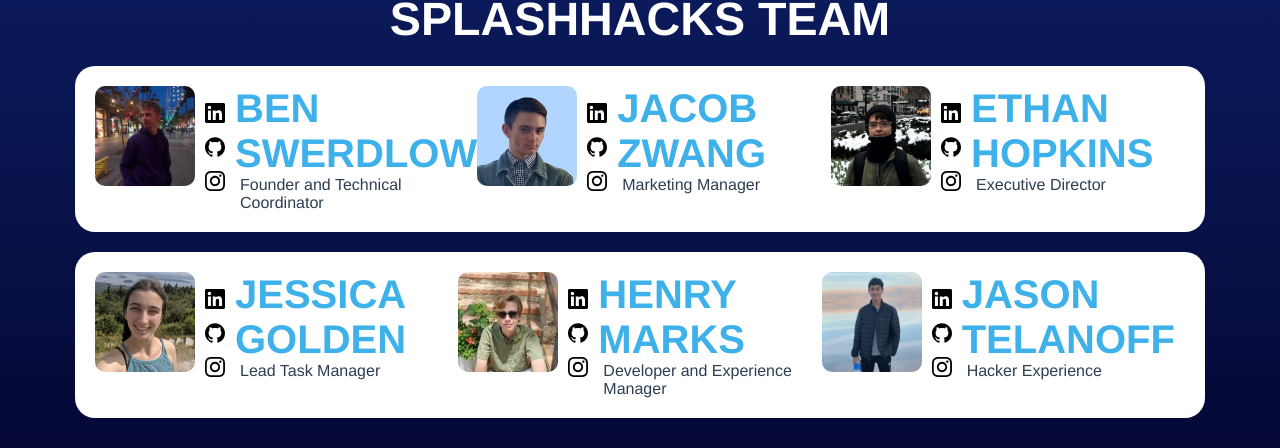
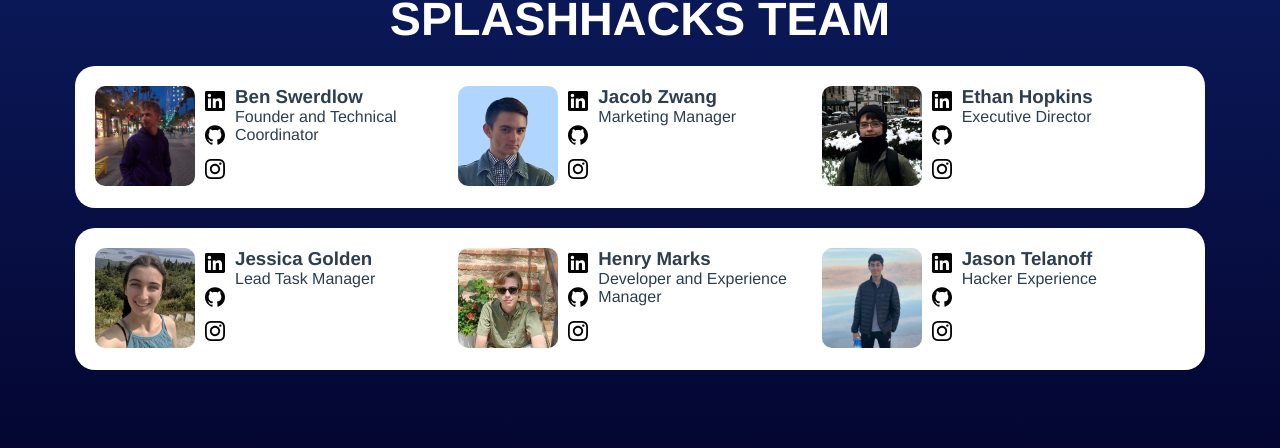
Before and after one commit to splashhacks/web, a Vue app: page / in a window 1280 px wide. Shown: the part 3448-3896 px from the top of the page. Built offline with nearby package versions, Linux system fonts and the light colour scheme.

Commit message:
fix teamcards

```diff
--- a/src/components/TeamCard.vue
+++ b/src/components/TeamCard.vue
@@ -13,7 +13,7 @@
       </a>
     </div>
     <div style="grid-row: 1; text-align: left">
-      <h2 class="name">{{name}}</h2>
+      <h3 class="name">{{name}}</h3>
       <p class="position">{{position}}</p>
     </div>
   </div>
@@ -39,7 +39,7 @@
 }
 
 .position {
-  padding:  0px 5px;
+  padding-right: 5px;
   margin: 0px;
 }
 
```
